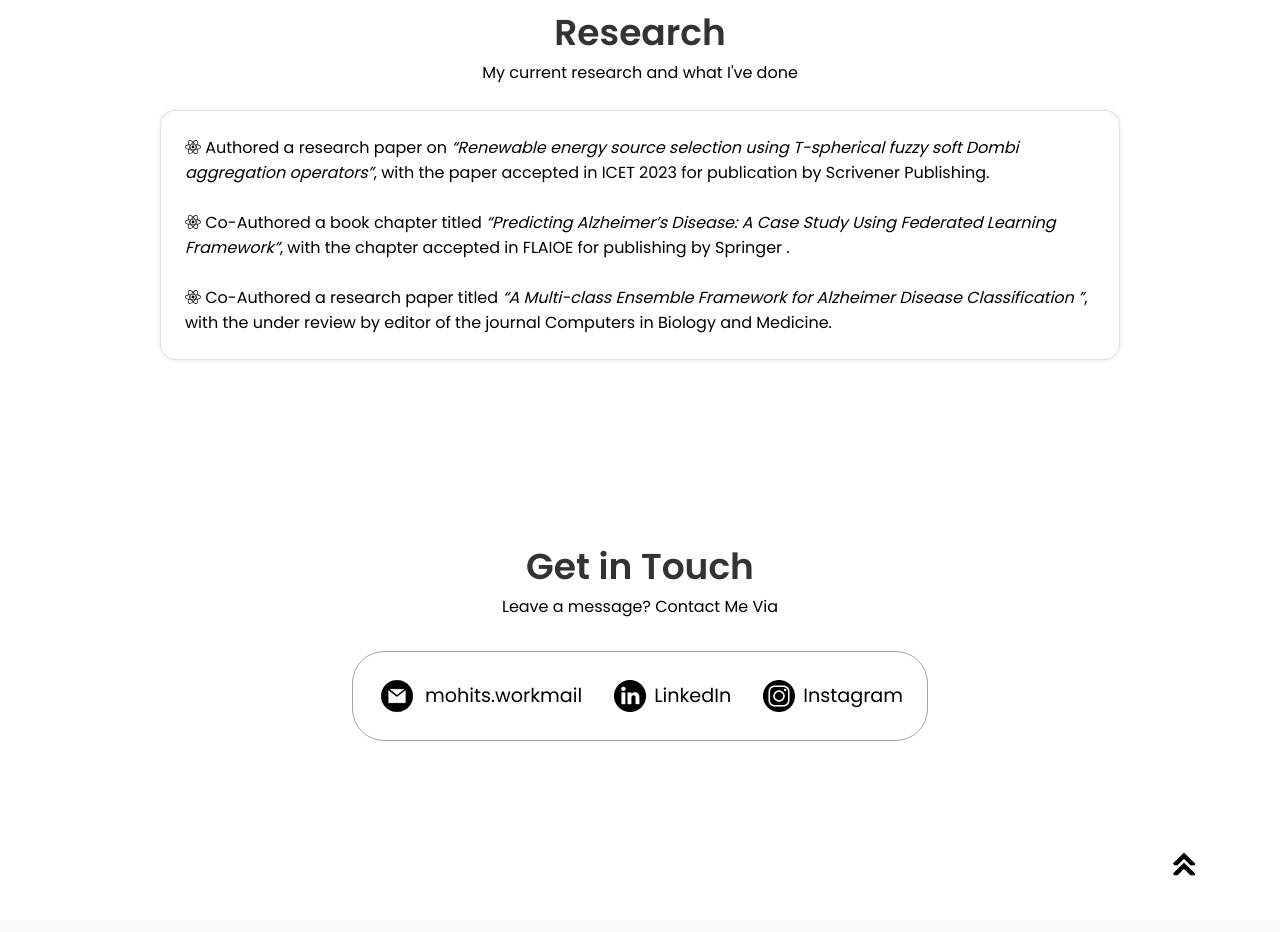
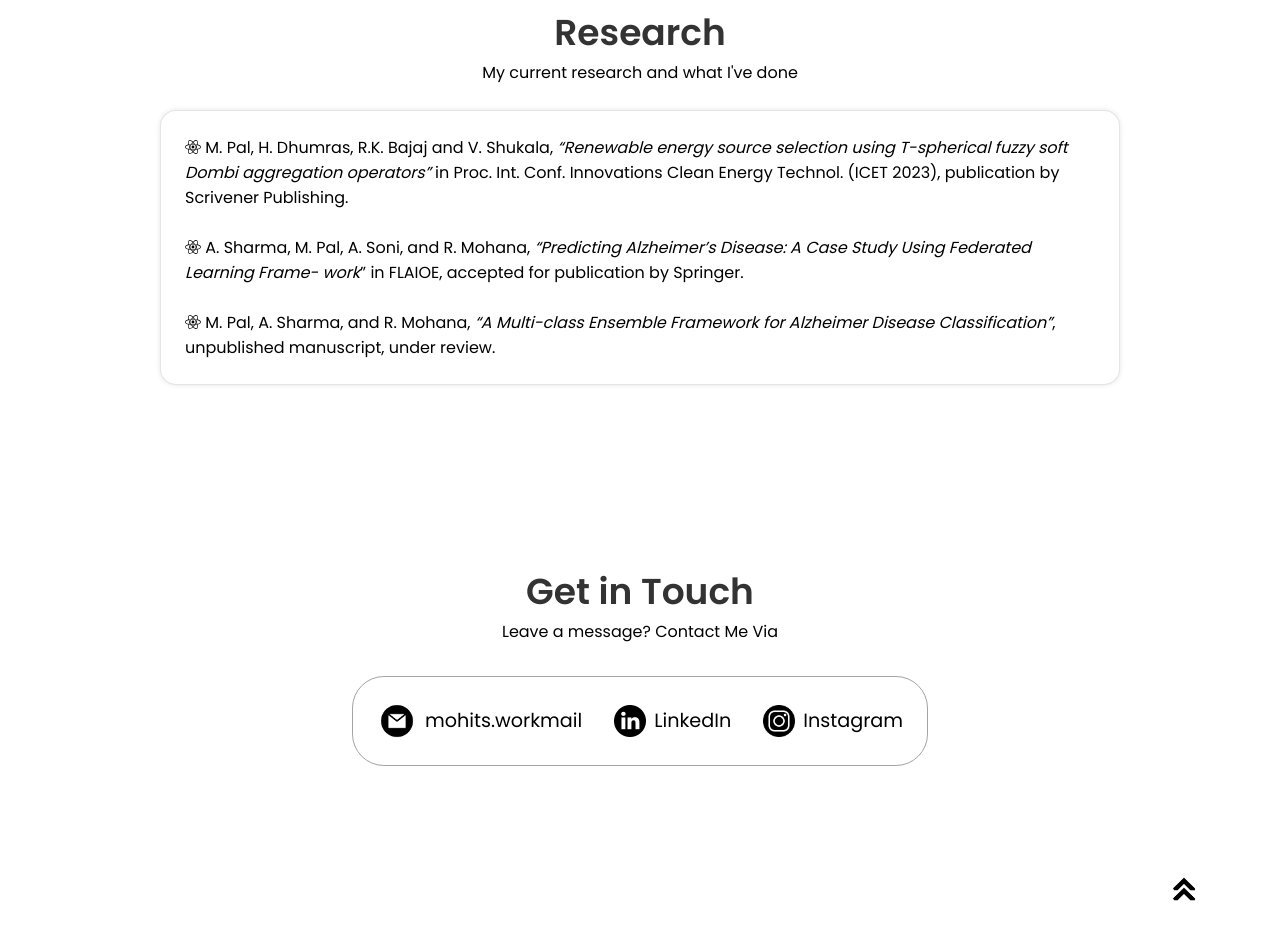
Before and after one commit to mohit01-10/reactportfolio, a React (Create React App) app: page / in a window 1280 px wide. Shown: the part 3440-4372 px from the top of the page. Built offline with nearby package versions, Linux system fonts and the light colour scheme.

Commit message:
Update Projects.js

```diff
--- a/src/components/Projects.js
+++ b/src/components/Projects.js
@@ -85,14 +85,14 @@ function Projects() {
 
        <div className="details-container" >
          <p>
-         <FontAwesomeIcon icon={faReact} /> Authored a research paper on <i>“Renewable energy source selection using T-spherical fuzzy soft Dombi aggregation operators”</i>, with the paper accepted in ICET 2023 for publication by Scrivener Publishing.</p>
+         <FontAwesomeIcon icon={faReact} /> M. Pal, H. Dhumras, R.K. Bajaj and V. Shukala, <i>“Renewable energy source selection using T-spherical fuzzy soft Dombi aggregation operators”</i> in Proc. Int. Conf. Innovations Clean Energy Technol. (ICET 2023), publication by Scrivener Publishing.</p>
          <p><br></br>
-         <FontAwesomeIcon icon={faReact} /> Co-Authored a book chapter titled <i>“Predicting Alzheimer’s Disease: A Case Study Using Federated Learning
-           Framework”</i>, with the chapter accepted in FLAIOE for publishing by Springer .</p>
+         <FontAwesomeIcon icon={faReact} /> A. Sharma, M. Pal, A. Soni, and R. Mohana, <i>“Predicting Alzheimer’s Disease: A Case Study Using Federated Learning Frame-
+work</i>” in FLAIOE, accepted for publication by Springer.</p>
            <br></br>
          <p>
-         <FontAwesomeIcon icon={faReact} /> Co-Authored a research paper titled <i>“A Multi-class Ensemble Framework for Alzheimer Disease Classification
-       ”</i>, with the under review by editor of the journal Computers in Biology and Medicine.
+         <FontAwesomeIcon icon={faReact} /> M. Pal, A. Sharma, and R. Mohana, <i>“A Multi-class Ensemble Framework for Alzheimer Disease Classification”</i>, unpublished
+manuscript, under review.
          </p>
        </div>
      </section>
```
